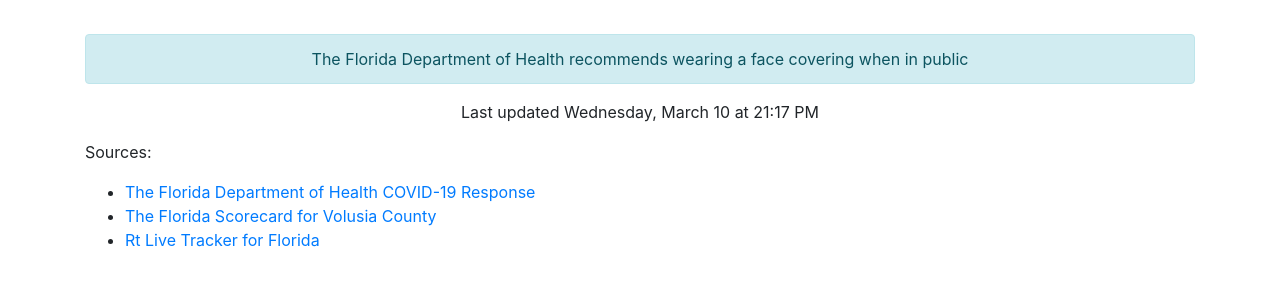
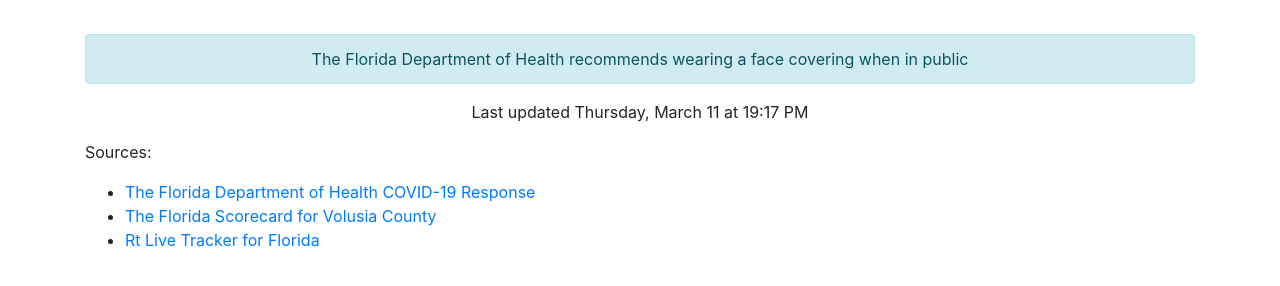
Before and after one commit to thinkjson/timeforchurch, a Jekyll site: the page built from index.md, in a window 1280 px wide. Shown: the part 544-830 px from the top of the page. Built offline with Jekyll 4.4.1, drawn with Linux system fonts in a browser that asks for light colours; our own code applies the rules of GitHub Pages for plain Markdown files.

Commit message:
Updating data

```diff
--- a/_includes/data.html
+++ b/_includes/data.html
@@ -10,4 +10,4 @@
     <div class="outcome text-success">YES</div>
     <div class="alert alert-info" role="alert">The Florida Department of Health recommends wearing a face covering when in public</div>
 
-    <p>Last updated Wednesday, March 10 at 21:17 PM</p>
+    <p>Last updated Thursday, March 11 at 19:17 PM</p>
```
